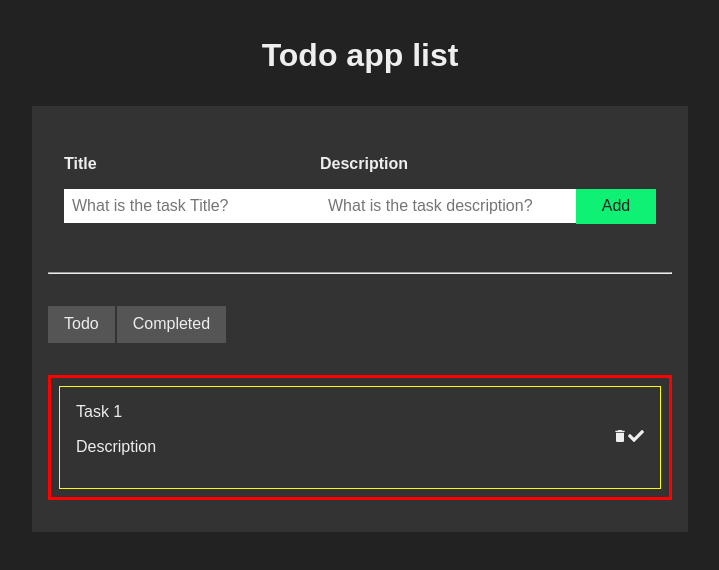
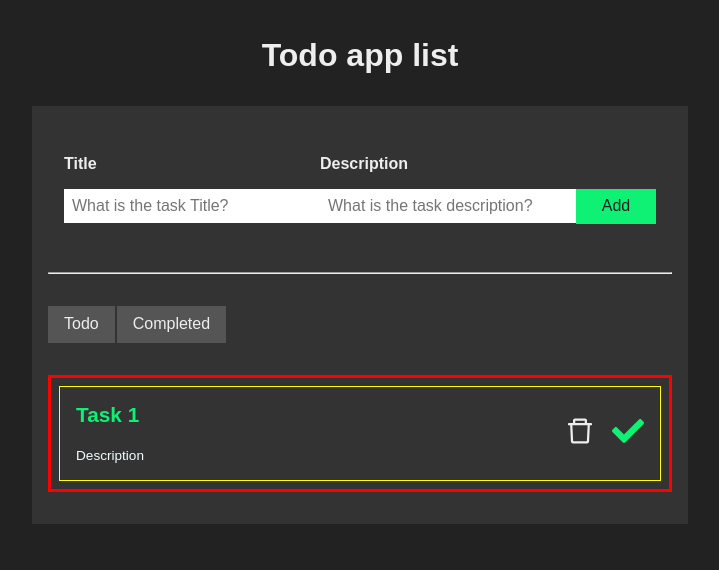
Before and after one commit to peterjbone/todo-app, a React (Vite) app: page / in a window 1280 px wide. Shown: the top 570 px of the page, without its empty margins (280-999 px from the left). Built offline with nearby package versions, Linux system fonts and the light colour scheme.

Commit message:
App.jsx updated

```diff
--- a/src/App.jsx
+++ b/src/App.jsx
@@ -4,6 +4,7 @@ import Input from "./components/Input/Input.jsx";
 //import Button from "./components/Button/Button.jsx";
 
 import { MdDelete } from "react-icons/md";
+import { AiOutlineDelete } from "react-icons/ai";
 import { FaCheck } from "react-icons/fa";
 
 function App() {
@@ -60,8 +61,8 @@ function App() {
 							<p>Description</p>
 						</div>
 						<div>
-							<MdDelete className="icon deleteIcon" />
-							<FaCheck className="icon checkIcon" />
+							<AiOutlineDelete className={`${styles.icon} ${styles.deleteIcon}`} />
+							<FaCheck className={`${styles.icon} ${styles.checkIcon}`} />
 						</div>
 					</div>
 				</div>
--- a/src/App.module.css
+++ b/src/App.module.css
@@ -113,7 +113,40 @@
 	align-items: center;
 }
 
-.taskListItem > span {
+.taskListItem > div {
+	/* width: 30%; */
+	height: auto;
 }
-.taskListItem > p {
+
+.taskListItem > div > span {
+	margin: 0 0 1em;
+	font-size: 1.3em;
+	font-weight: 700;
+	color: #0ef174;
+	display: block;
 }
+
+.taskListItem > div > p {
+	margin: 0;
+	font-size: 0.85em;
+	color: azure;
+}
+
+.taskListItem > div > .icon {
+	font-size: 32px;
+	cursor: pointer;
+	transition: color 1s ease-in-out 0;
+}
+
+.taskListItem > div > .checkIcon {
+	margin: 0 0 0 0.5em;
+	color: #0ef174;
+}
+
+.taskListItem > div > .checkIcon:hover {
+	color: #04c46a;
+}
+
+.taskListItem > div > .deleteIcon:hover {
+	color: red;
+}
```
